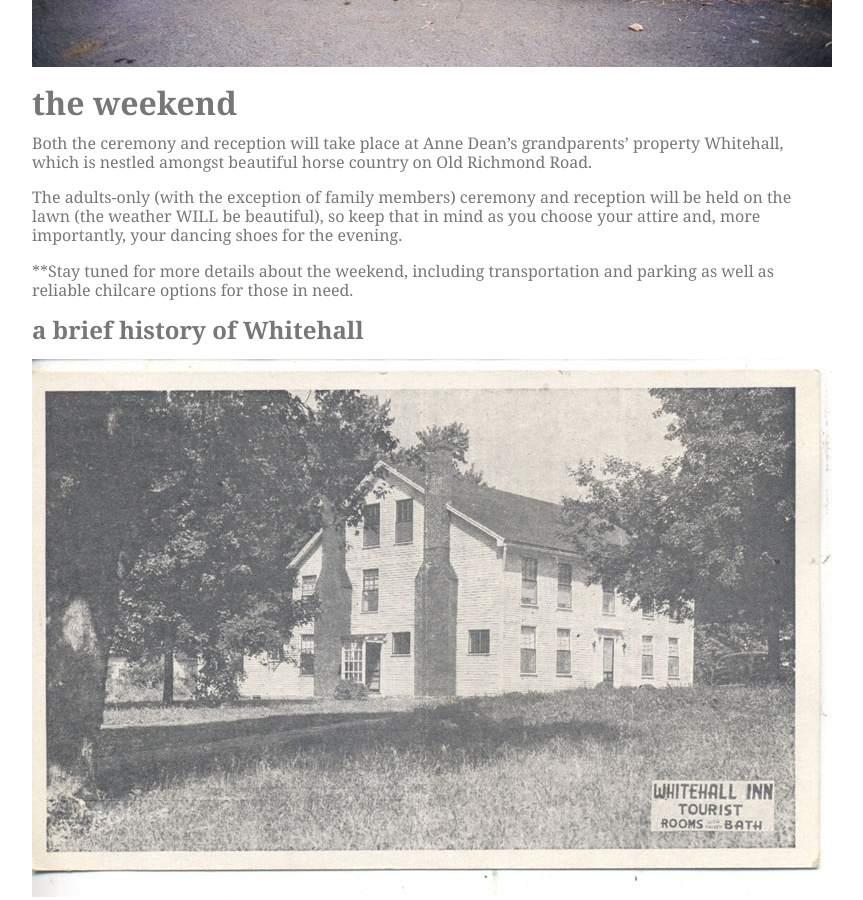
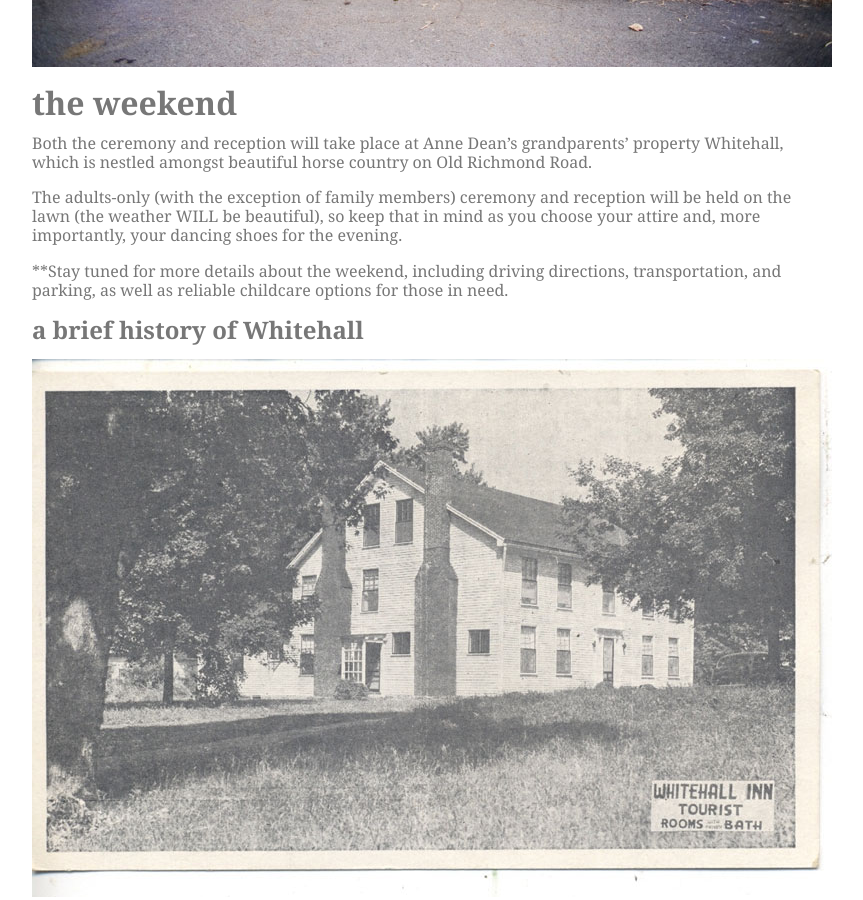
Before and after one commit to nikolaiwarner/annedeanandrand.com, a Jekyll site: the page built from weekend.md, in a window 1280 px wide and 900 px high, scrolled down 724 px. Shown: the whole window, without its empty margins (208-1071 px from the left). Built offline with Jekyll 4.4.1, drawn with Linux system fonts in a browser that asks for light colours.

Commit message:
Update weekend.md

```diff
--- a/weekend.md
+++ b/weekend.md
@@ -11,7 +11,7 @@ Both the ceremony and reception will take place at Anne Dean's grandparents' pro
 
 The adults-only (with the exception of family members) ceremony and reception will be held on the lawn (the weather WILL be beautiful), so keep that in mind as you choose your attire and, more importantly, your dancing shoes for the evening.
 
-**Stay tuned for more details about the weekend, including transportation and parking as well as reliable chilcare options for those in need.
+**Stay tuned for more details about the weekend, including driving directions, transportation, and parking, as well as reliable childcare options for those in need.
 
 
 ## a brief history of Whitehall
```
